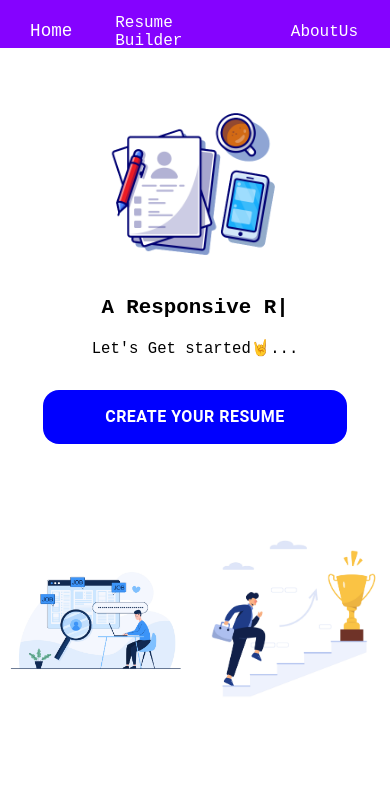
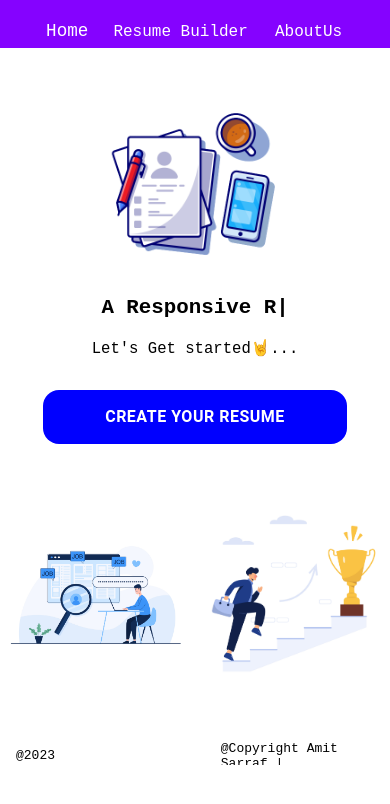
Before and after one commit to codersarraf/Resume-Builder---React-Project---wx3nh1mxebio, a React app: page / in a window 390 px wide. Shown: the top 804 px of the page. Built offline with nearby package versions, Linux system fonts and the light colour scheme.

Commit message:
initial commit

```diff
--- a/src/styles/App.css
+++ b/src/styles/App.css
@@ -409,7 +409,7 @@ span{
     }
     .image-cont{
         width: 100vw;
-        height: 38vh;
+        height: 32vh;
         display: flex;
         justify-content: center;
         flex-direction: row;
@@ -417,7 +417,7 @@ span{
     }
     #navbar {
         height: 3.2rem;
-        gap: 2.8rem;
+        gap: 1.7rem;
         justify-content: center;
         align-items: center;
         padding-bottom: 1.5rem;
```
